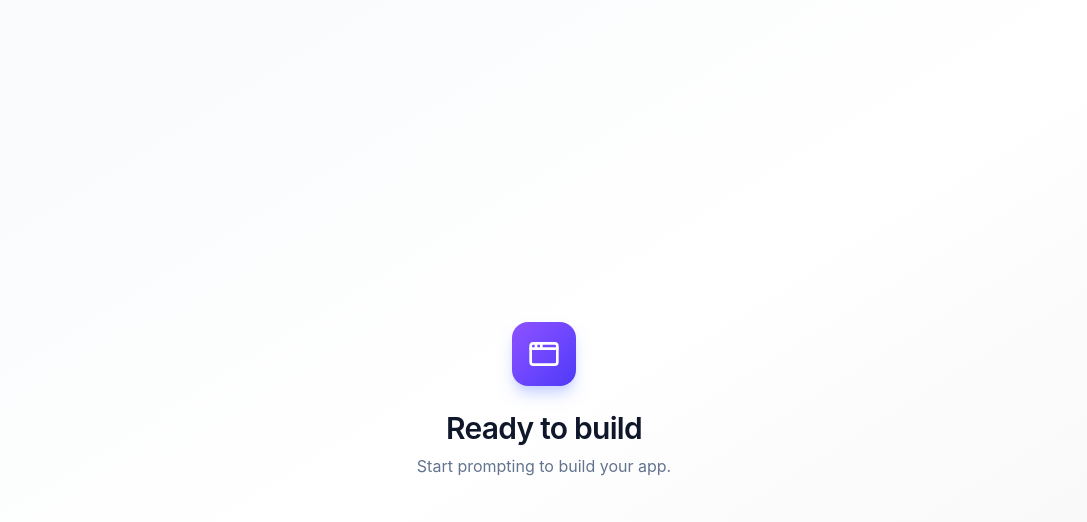
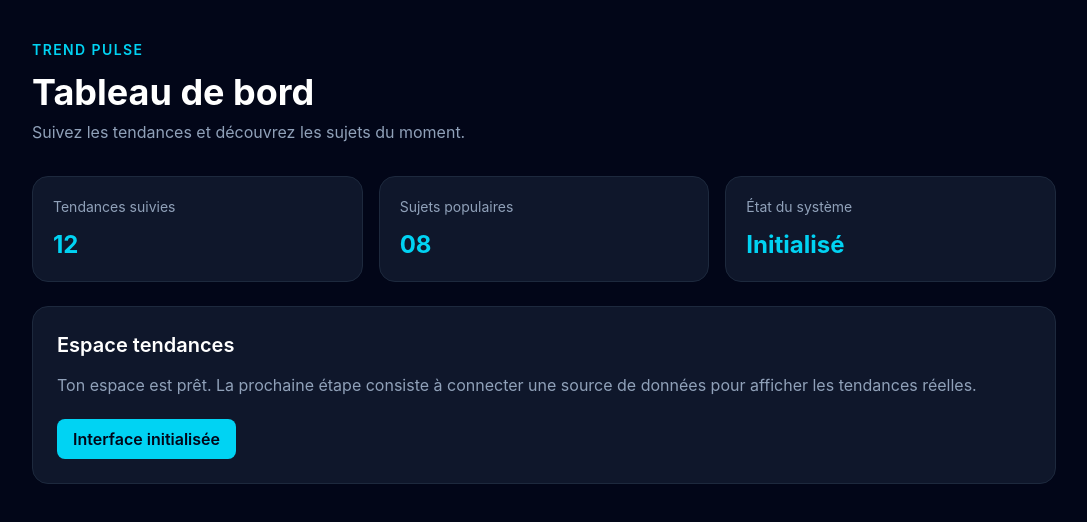
Before and after one commit to traoreelabdullah0-boop/-Repository-name-trend-pulse-clean-2, a React (Vite) app: page / in a window 1280 px wide. Shown: the top 522 px of the page, without its empty margins (96-1183 px from the left). Built offline with nearby package versions, Linux system fonts and the light colour scheme.

Commit message:
Refactor App component layout and content

```diff
--- a/src/App.tsx
+++ b/src/App.tsx
@@ -1,28 +1,51 @@
+
 export default function App() {
   return (
-    <div className="flex min-h-screen items-center justify-center bg-gradient-to-br from-slate-50 via-white to-zinc-100 p-8">
-      <div className="space-y-6 text-center">
-        <div className="inline-flex h-16 w-16 items-center justify-center rounded-2xl bg-gradient-to-br from-violet-500 to-indigo-600 shadow-lg shadow-indigo-200">
-          <svg
-            className="h-8 w-8 text-white"
-            viewBox="0 0 24 24"
-            fill="none"
-            stroke="currentColor"
-            strokeWidth={2}
-            strokeLinecap="round"
-            strokeLinejoin="round"
-          >
-            <rect x="2" y="4" width="20" height="16" rx="2" />
-            <path d="M10 4v4" />
-            <path d="M2 8h20" />
-            <path d="M6 4v4" />
-          </svg>
-        </div>
-        <div className="space-y-2">
-          <h1 className="text-3xl font-semibold tracking-tight text-slate-900">Ready to build</h1>
-          <p className="text-slate-500">Start prompting to build your app.</p>
-        </div>
-      </div>
-    </div>
+    <main className="min-h-screen bg-slate-950 p-5 text-white sm:p-10">
+      <header className="mx-auto max-w-5xl">
+        <p className="text-sm font-semibold uppercase tracking-widest text-cyan-400">
+          Trend Pulse
+        </p>
+        <h1 className="mt-3 text-3xl font-bold sm:text-4xl">
+          Tableau de bord
+        </h1>
+        <p className="mt-2 text-slate-400">
+          Suivez les tendances et découvrez les sujets du moment.
+        </p>
+
+        <section className="mt-8 grid gap-4 sm:grid-cols-3">
+          {[
+            ["Tendances suivies", "12"],
+            ["Sujets populaires", "08"],
+            ["État du système", "Initialisé"],
+          ].map(([label, value]) => (
+            <article
+              key={label}
+              className="rounded-2xl border border-slate-800 bg-slate-900 p-5"
+            >
+              <p className="text-sm text-slate-400">{label}</p>
+              <p className="mt-3 text-2xl font-bold text-cyan-400">
+                {value}
+              </p>
+            </article>
+          ))}
+        </section>
+
+        <section className="mt-6 rounded-2xl border border-slate-800 bg-slate-900 p-6">
+          <h2 className="text-xl font-semibold">
+            Espace tendances
+          </h2>
+          <p className="mt-3 leading-7 text-slate-400">
+            Ton espace est prêt. La prochaine étape consiste à
+            connecter une source de données pour afficher les
+            tendances réelles.
+          </p>
+          <span className="mt-5 inline-block rounded-lg bg-cyan-400 px-4 py-2 font-semibold text-slate-950">
+            Interface initialisée
+          </span>
+        </section>
+
+      </header>
+    </main>
   );
 }
```
